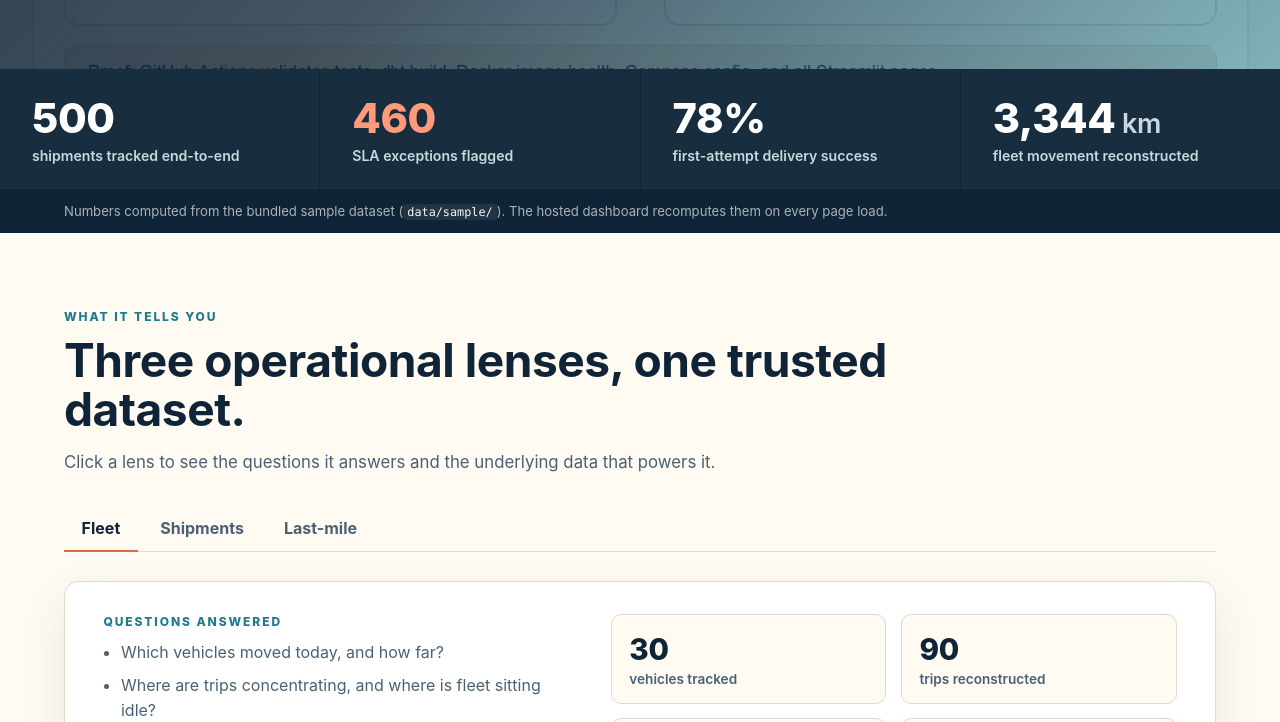
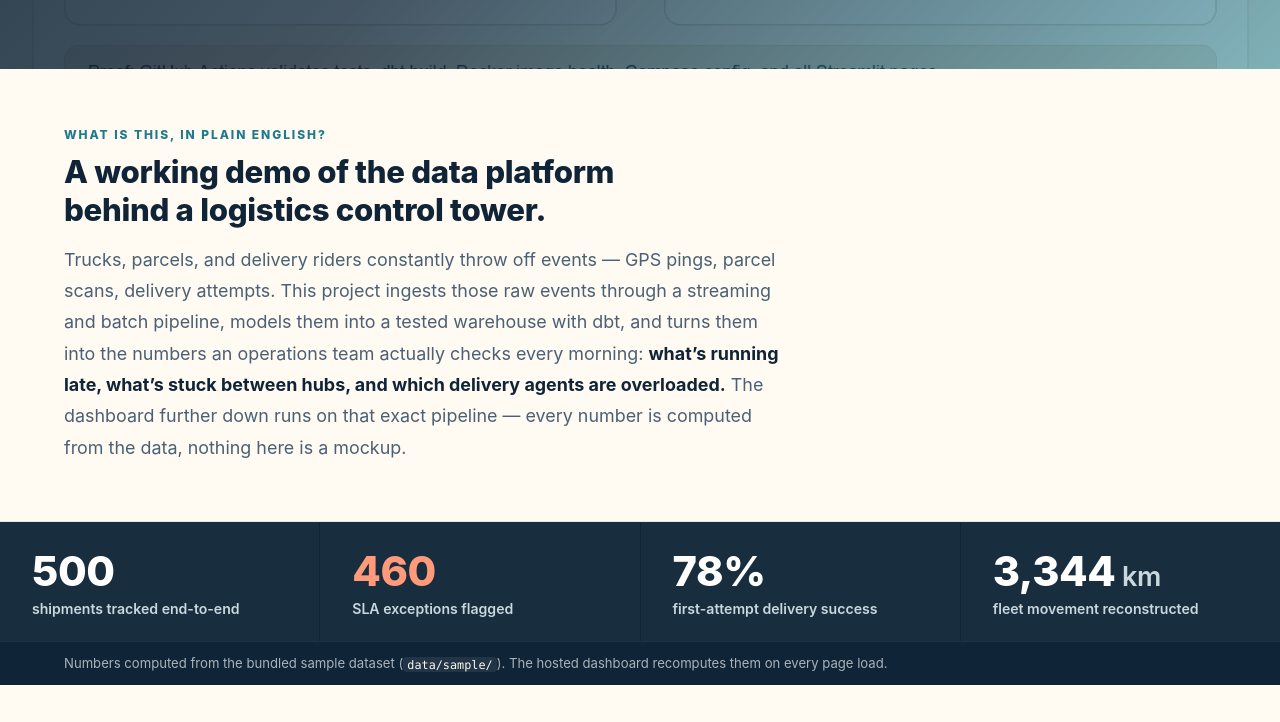
Before and after one commit to udaymukhija3/logistics-data-engineering, a plain HTML site: page site/index.html in a window 1280 px wide. Shown: the part 627-1349 px from the top of the page. Drawn offline with Linux system fonts and the light colour scheme.

Commit message:
Add plain-English explainer band to landing page
A jargon-free "What is this?" section right after the hero so a non-technical
reader understands what the project does and that nothing on the page is a
mockup, before hitting the metrics.

```diff
--- a/site/index.html
+++ b/site/index.html
@@ -48,6 +48,22 @@
             Demo data: 500 shipments &middot; 30 vehicles &middot; 60 agent shifts &middot; 8 hubs across 8 cities
           </p>
         </div>
+      </section>
+
+      <section class="explainer" aria-label="What this project is">
+        <p class="eyebrow">What is this, in plain English?</p>
+        <p class="explainer-lead">
+          A working demo of the data platform behind a logistics control tower.
+        </p>
+        <p class="explainer-body">
+          Trucks, parcels, and delivery riders constantly throw off events &mdash; GPS pings,
+          parcel scans, delivery attempts. This project ingests those raw events through a
+          streaming and batch pipeline, models them into a tested warehouse with dbt, and turns
+          them into the numbers an operations team actually checks every morning:
+          <strong>what&rsquo;s running late, what&rsquo;s stuck between hubs, and which delivery
+          agents are overloaded.</strong> The dashboard further down runs on that exact pipeline
+          &mdash; every number is computed from the data, nothing here is a mockup.
+        </p>
       </section>
 
       <section class="proof-strip" id="operations" aria-label="Operational KPIs computed from the bundled demo data">
--- a/site/styles.css
+++ b/site/styles.css
@@ -233,6 +233,35 @@ h3 {
   font-size: 0.92rem;
   margin-top: 1.6rem;
   letter-spacing: 0.02em;
+}
+
+/* ============================== Explainer ============================== */
+
+.explainer {
+  background: var(--surface-warm);
+  border-bottom: 1px solid var(--line-soft);
+  padding: clamp(2.4rem, 5vw, 3.6rem) var(--container);
+}
+
+.explainer-lead {
+  color: var(--ink);
+  font-size: clamp(1.35rem, 2.6vw, 1.95rem);
+  font-weight: 800;
+  letter-spacing: -0.01em;
+  margin: 0 0 0.9rem;
+  max-width: 26ch;
+}
+
+.explainer-body {
+  color: var(--muted);
+  font-size: clamp(1rem, 1.4vw, 1.12rem);
+  line-height: 1.75;
+  margin: 0;
+  max-width: 64ch;
+}
+
+.explainer-body strong {
+  color: var(--ink);
 }
 
 /* ============================== Proof strip ============================== */
```
